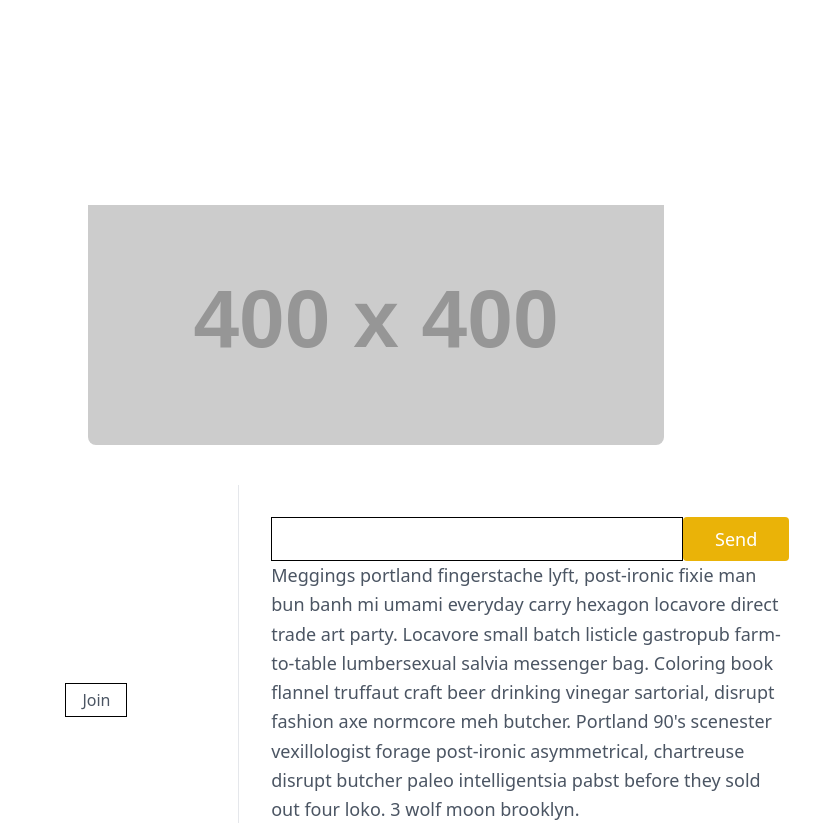
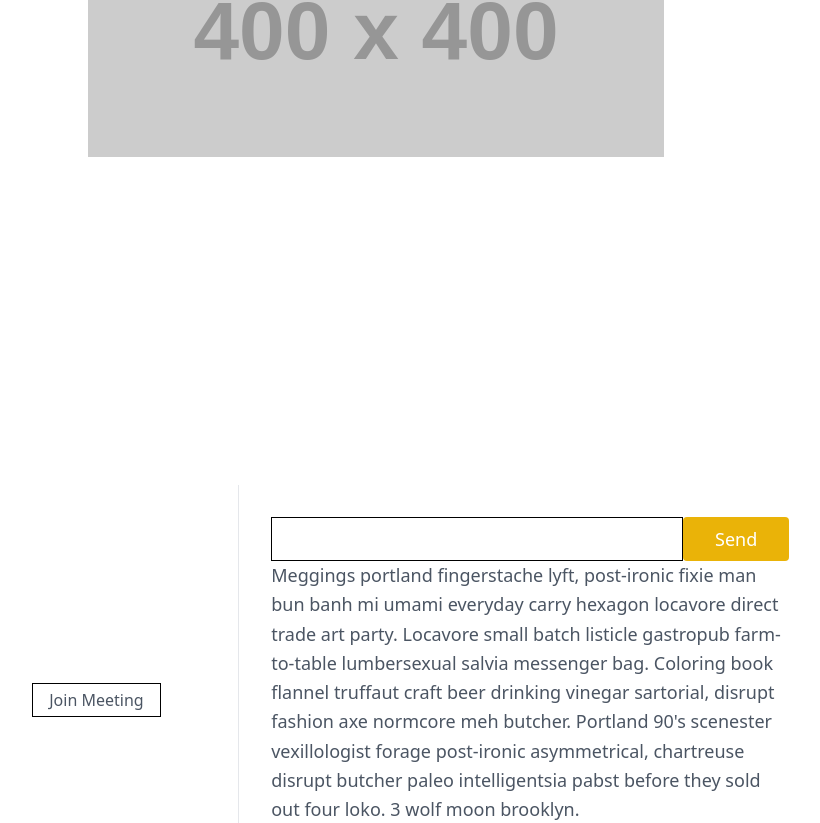
Before and after one commit to heyitstay11/LLA, a React (Vite) app in the folder lla_client/: page /meeting/1 in a window 1280 px wide. Shown: the part 237-1060 px from the top of the page, without its empty margins (264-1084 px from the left). Built offline with nearby package versions, Linux system fonts and the light colour scheme; no server answers.

Commit message:
webrtc - 2

```diff
--- a/lla_client/src/pages/Meeting/index.jsx
+++ b/lla_client/src/pages/Meeting/index.jsx
@@ -1,6 +1,7 @@
 import { useEffect, useRef, useState } from "react";
 import { useParams } from "react-router-dom";
 import { io } from "socket.io-client";
+import { toast } from "react-toastify";
 
 const Meeting = () => {
   const { meetingId = "" } = useParams();
@@ -35,12 +36,14 @@ const Meeting = () => {
       peerConnection.current.addIceCandidate(new RTCIceCandidate(candidate));
     });
     socket.current.on("user-left", () => {
+      toast.warn("Peer just left the meeting");
       setCallRunning(false);
     });
 
-    socket.current.emit("join-meet", meetingId);
-
     return () => {
+      if (peerConnection.current) {
+        peerConnection.current.close();
+      }
       socket.current.disconnect(); //! read more
       socket.current.off("connect");
       socket.current.off("disconnect");
@@ -49,7 +52,7 @@ const Meeting = () => {
 
   useEffect(() => {
     navigator.mediaDevices
-      .getUserMedia({ video: true })
+      ?.getUserMedia({ video: true })
       .then((myStream) => {
         localVideo.current.srcObject = myStream;
         localStream.current = myStream;
@@ -70,18 +73,21 @@ const Meeting = () => {
         },
       ],
     });
-    setCallRunning(() => true);
     peerConnection.onicecandidate = (e) => handleIceCandidateEvent(e, userId);
-    peerConnection.ontrack = handleTrackEvent;
+    peerConnection.ontrack = (e) => handleTrackEvent(e);
 
     return peerConnection;
   };
 
   const handleTrackEvent = (e) => {
+    console.log(e.streams);
+    setCallRunning(() => true);
+    console.log("handle track");
     remoteVideo.current.srcObject = e.streams[0];
   };
 
   const callUser = (userId) => {
+    console.log("calling");
     peerConnection.current = createPeer(userId);
 
     localStream.current
@@ -104,16 +110,17 @@ const Meeting = () => {
   };
 
   const handleIncomingCall = (payload) => {
+    console.log("incoming call");
     peerConnection.current = createPeer(payload.caller);
     peerConnection.current
       .setRemoteDescription(new RTCSessionDescription(payload.sdp))
-      .then(() =>
+      .then(() => {
         localStream.current
           ?.getTracks()
           .forEach((track) =>
             peerConnection.current.addTrack(track, localStream.current)
-          )
-      )
+          );
+      })
       .catch((err) => console.log(err));
 
     peerConnection.current
@@ -130,6 +137,10 @@ const Meeting = () => {
   };
 
   const handleAnswer = (payload) => {
+    console.log("incoming answer");
+    toast.success("Peer has joined, if video is not visible click allow in");
+    setCallRunning(() => true);
+
     peerConnection.current
       .setRemoteDescription(new RTCSessionDescription(payload.sdp))
       .catch((err) => console.log(err));
@@ -145,19 +156,16 @@ const Meeting = () => {
     }
   };
 
+  const joinMeet = () => {
+    socket.current.emit("join-meet", meetingId);
+  };
+
   return (
     <section className="text-gray-600 body-font dark:bg-slate-900 dark:text-white">
       <div className="container px-5 py-6 mx-auto flex flex-col">
         <div className="lg:w-4/6 mx-auto">
           <h1 className="font-">{meetingId}</h1>
           <div className="rounded-lg h- overflow-hidden max-w-xl mx-auto">
-            <video
-              ref={remoteVideo}
-              className={`object-cover object-center h-full w-full mx-auto ${
-                callRunnning ? "ok" : "w-0"
-              }`}
-              autoPlay
-            />
             {!callRunnning && (
               <img
                 alt=""
@@ -166,6 +174,13 @@ const Meeting = () => {
                 autoPlay
               />
             )}
+            <video
+              ref={remoteVideo}
+              className={`object-cover object-center h-full w-full mx-auto ${
+                callRunnning ? "ok" : "w-0"
+              }`}
+              autoPlay
+            />
           </div>
           <div className="flex flex-col sm:flex-row mt-10">
             <div className="sm:w-1/3 text-center sm:pr-2 sm:py-8">
@@ -178,8 +193,11 @@ const Meeting = () => {
                 ></video>
               </div>
               <br />
-              <button className="border b-2 border-black py-1 px-4">
-                Join
+              <button
+                onClick={joinMeet}
+                className="border b-2 border-black py-1 px-4"
+              >
+                {callRunnning ? "Allow In" : "Join Meeting"}
               </button>
             </div>
             <div className="sm:w-2/3 sm:pl-8 sm:py-8 sm:border-l border-gray-200 sm:border-t-0 border-t mt-4 pt-4 sm:mt-0 text-center sm:text-left">
```
Also changed, not shown: 1 other file (tests, documents, lock files or other folders).
